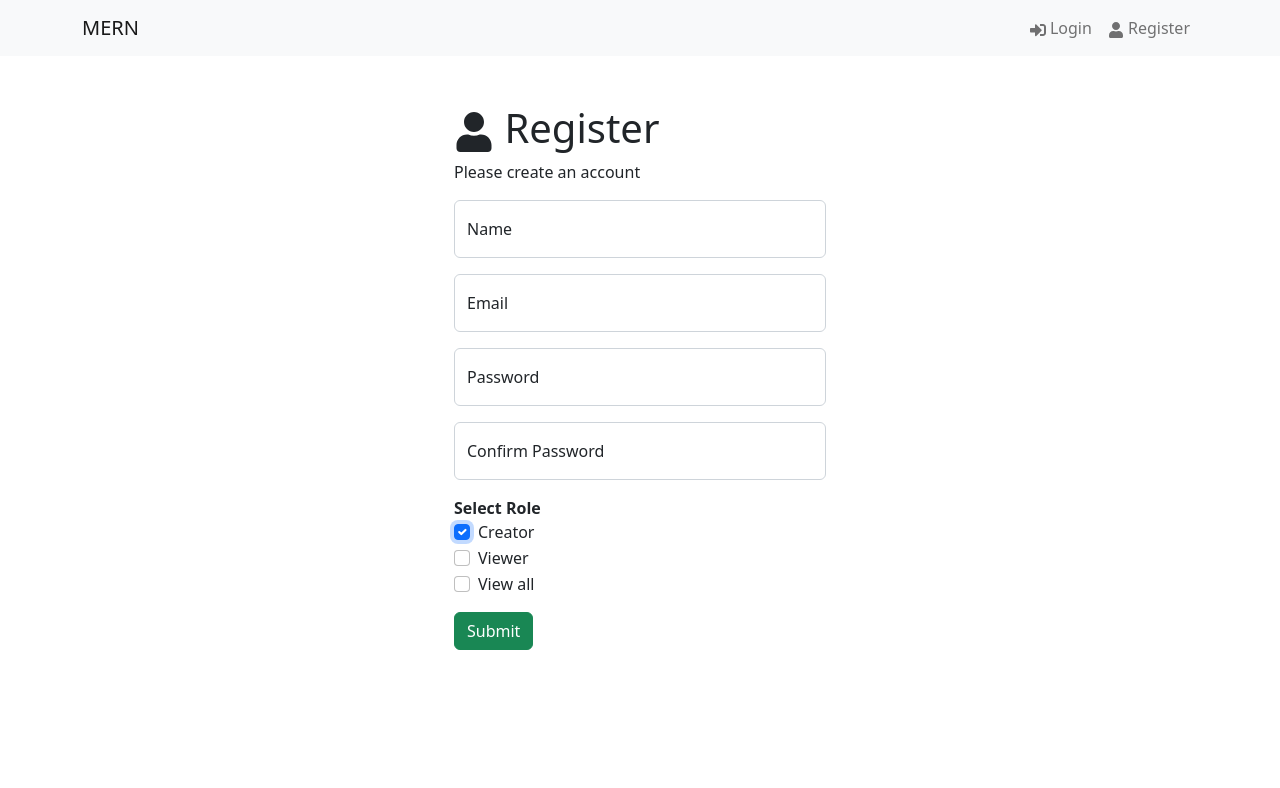
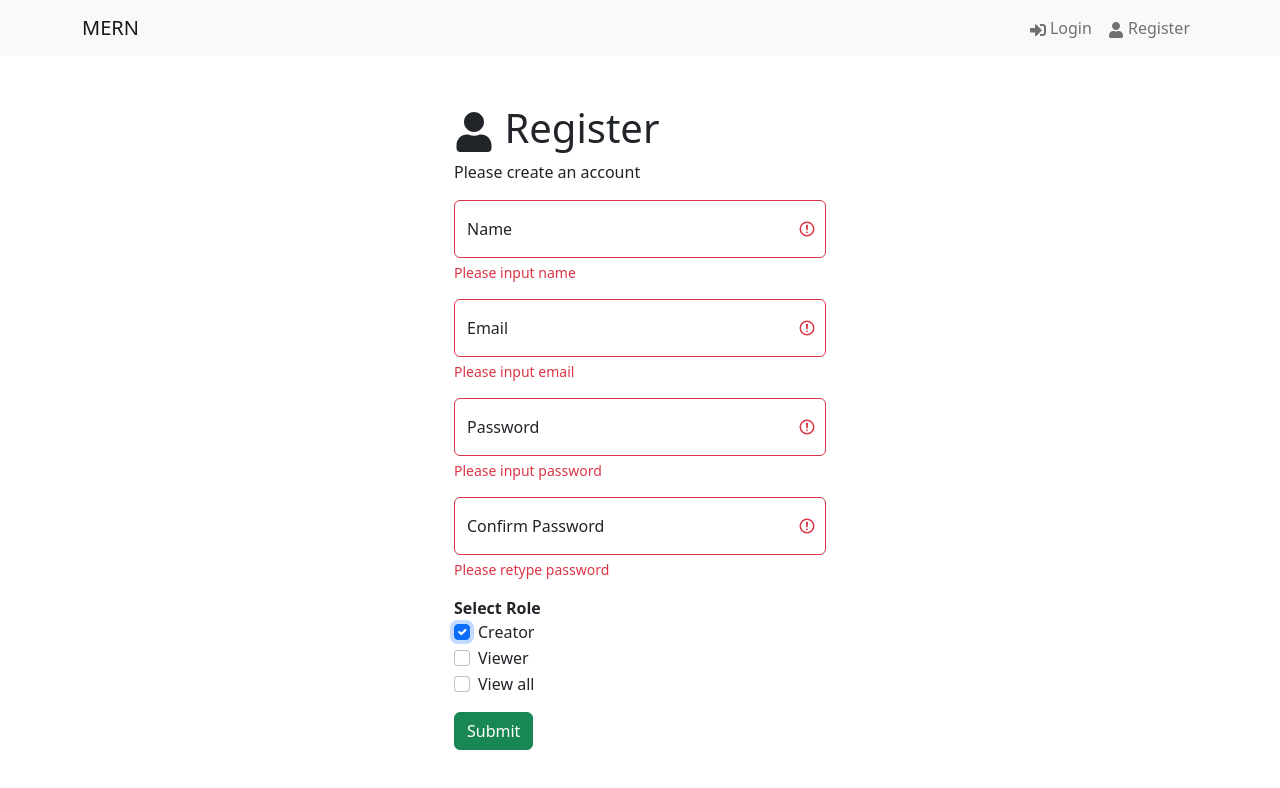
Before and after one commit to sancel22/mern, a React (Create React App) app in the folder frontend/: page /register in a window 1280 px wide. Both pictures are taken after a click on the checkbox "Creator". Shown: the top 788 px of the page. Built offline with nearby package versions, Linux system fonts and the light colour scheme.

Commit message:
Add registration frontend validation

```diff
--- a/frontend/package.json
+++ b/frontend/package.json
@@ -14,6 +14,7 @@
     "axios": "^1.1.2",
     "bootstrap": "^5.2.2",
     "camelcase-keys": "^8.0.2",
+    "classnames": "^2.3.2",
     "formik": "^2.2.9",
     "react": "^18.2.0",
     "react-bootstrap": "^2.5.0",
--- a/frontend/src/pages/Register.tsx
+++ b/frontend/src/pages/Register.tsx
@@ -15,8 +15,23 @@ import { IFormUser } from "../interface/app";
 import { useUserApi } from "../services/UserApi";
 import { useSession } from "../context/session";
 import { useEffect } from "react";
+import * as Yup from "yup";
+import classnames from "classnames";
 
 const roles = Object.entries(Roles);
+
+const UserSchema = Yup.object().shape({
+  name: Yup.string().required("Please input name"),
+  email: Yup.string().email().required("Please input email"),
+  password: Yup.string().required("Please input password"),
+  password2: Yup.string()
+    .required("Please retype password")
+    .oneOf([Yup.ref("password"), null], "Passwords must match"),
+  roles: Yup.array(Yup.string().required("Please select Role")).min(
+    1,
+    "Please select at least 1 role"
+  ),
+});
 
 const Register = () => {
   const userApi = useUserApi();
@@ -49,6 +64,7 @@ const Register = () => {
               password2: "",
               roles: [] as string[],
             }}
+            validationSchema={UserSchema}
             onSubmit={async (values: IFormUser) => {
               const { password2, ...rest } = values;
               try {
@@ -65,7 +81,13 @@ const Register = () => {
               }
             }}
           >
-            {({ values, handleChange, setFieldValue }) => (
+            {({
+              values,
+              errors,
+              handleChange,
+              setFieldValue,
+              handleSubmit,
+            }) => (
               <Form>
                 <FloatingLabel label="Name" className="mb-3">
                   <FormControl
@@ -74,8 +96,12 @@ const Register = () => {
                     value={values.name}
                     onChange={handleChange}
                     placeholder="Type your name"
-                    className="form-control"
+                    isInvalid={!!errors.name}
+                    className={classnames("form-control")}
                   />
+                  <FormControl.Feedback type="invalid">
+                    {errors.name}
+                  </FormControl.Feedback>
                 </FloatingLabel>
                 <FloatingLabel label="Email" className="mb-3">
                   <FormControl
@@ -84,8 +110,12 @@ const Register = () => {
                     value={values.email}
                     onChange={handleChange}
                     placeholder="Type your email"
-                    className="form-control"
+                    isInvalid={!!errors.email}
+                    className={classnames("form-control")}
                   />
+                  <FormControl.Feedback type="invalid">
+                    {errors.email}
+                  </FormControl.Feedback>
                 </FloatingLabel>
                 <FloatingLabel label="Password" className="mb-3">
                   <FormControl
@@ -95,8 +125,12 @@ const Register = () => {
                     value={values.password}
                     onChange={handleChange}
                     placeholder="Type your password"
-                    className="form-control"
+                    isInvalid={!!errors.password}
+                    className={classnames("form-control")}
                   />
+                  <FormControl.Feedback type="invalid">
+                    {errors.password}
+                  </FormControl.Feedback>
                 </FloatingLabel>
                 <FloatingLabel label="Confirm Password" className="mb-3">
                   <FormControl
@@ -106,8 +140,12 @@ const Register = () => {
                     value={values.password2}
                     onChange={handleChange}
                     placeholder="Confirm password"
-                    className="form-control"
+                    isInvalid={!!errors.password2}
+                    className={classnames("form-control")}
                   />
+                  <FormControl.Feedback type="invalid">
+                    {errors.password2}
+                  </FormControl.Feedback>
                 </FloatingLabel>
                 <div className="mb-3">
                   <b>Select Role</b>
@@ -117,6 +155,8 @@ const Register = () => {
                       id={key}
                       type="checkbox"
                       label={value}
+                      isInvalid={!!errors.roles}
+                      className={classnames(errors.roles && "is-invalid")}
                       checked={values.roles.includes(key)}
                       onChange={(e) => {
                         const check = values.roles.includes(key);
@@ -132,6 +172,9 @@ const Register = () => {
                       }}
                     />
                   ))}
+                  <FormControl.Feedback type="invalid">
+                    {errors.roles}
+                  </FormControl.Feedback>
                 </div>
                 <Button type="submit" variant="success">
                   Submit
```
Also changed, not shown: 1 other file (tests, documents, lock files or other folders).
